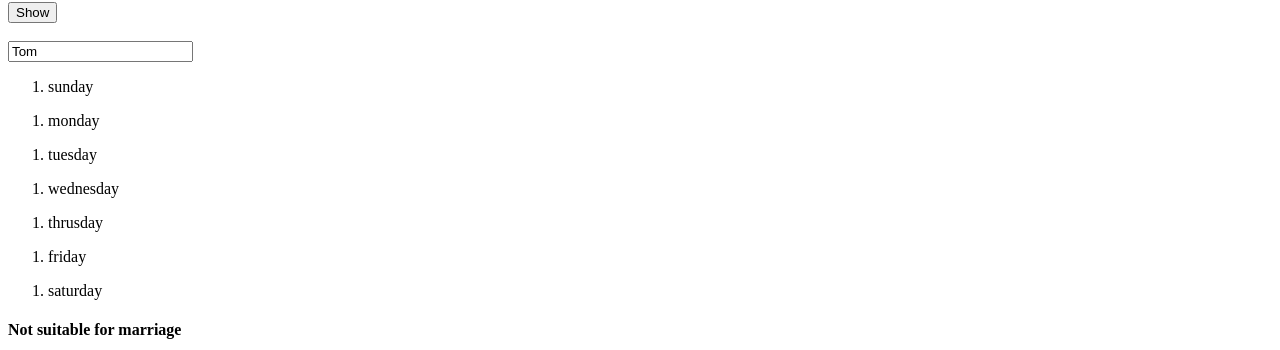
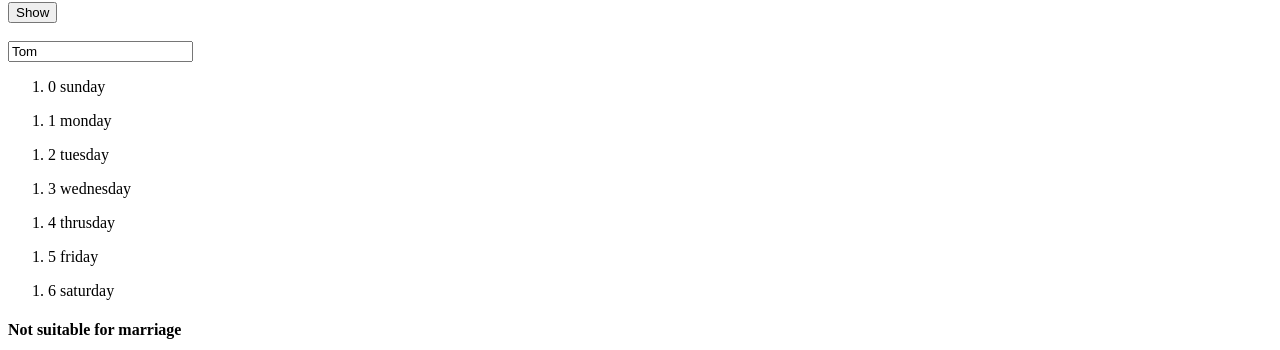
Before and after one commit to akbtech17/angular-lit-training, an Angular app in the folder demoangular/: page / in a window 1280 px wide. Shown: the part 561-911 px from the top of the page. Built offline with nearby package versions, Linux system fonts and the light colour scheme.

Commit message:
acessing index in ngFor

```diff
--- a/demoangular/src/app/emplist/emplist.component.html
+++ b/demoangular/src/app/emplist/emplist.component.html
@@ -1,9 +1,9 @@
-<ol *ngFor="let day of weekdays">
+<ol *ngFor="let day of weekdays; let i = index;">
     <!-- ngFor is directive equivalent to forEach loop -->
     <!-- day is a run time variable -->
-    <li>{{day}}</li>
+    <li>{{i}} {{day}}</li>
 </ol>
-<ng-container *ngIf="age > 30; else elseTemplate">
+<ng-container *ngIf="age > 30; else elseTemplate;">
     <h4>Suitable for marriage</h4>
 </ng-container>
 <ng-template #elseTemplate>
```
